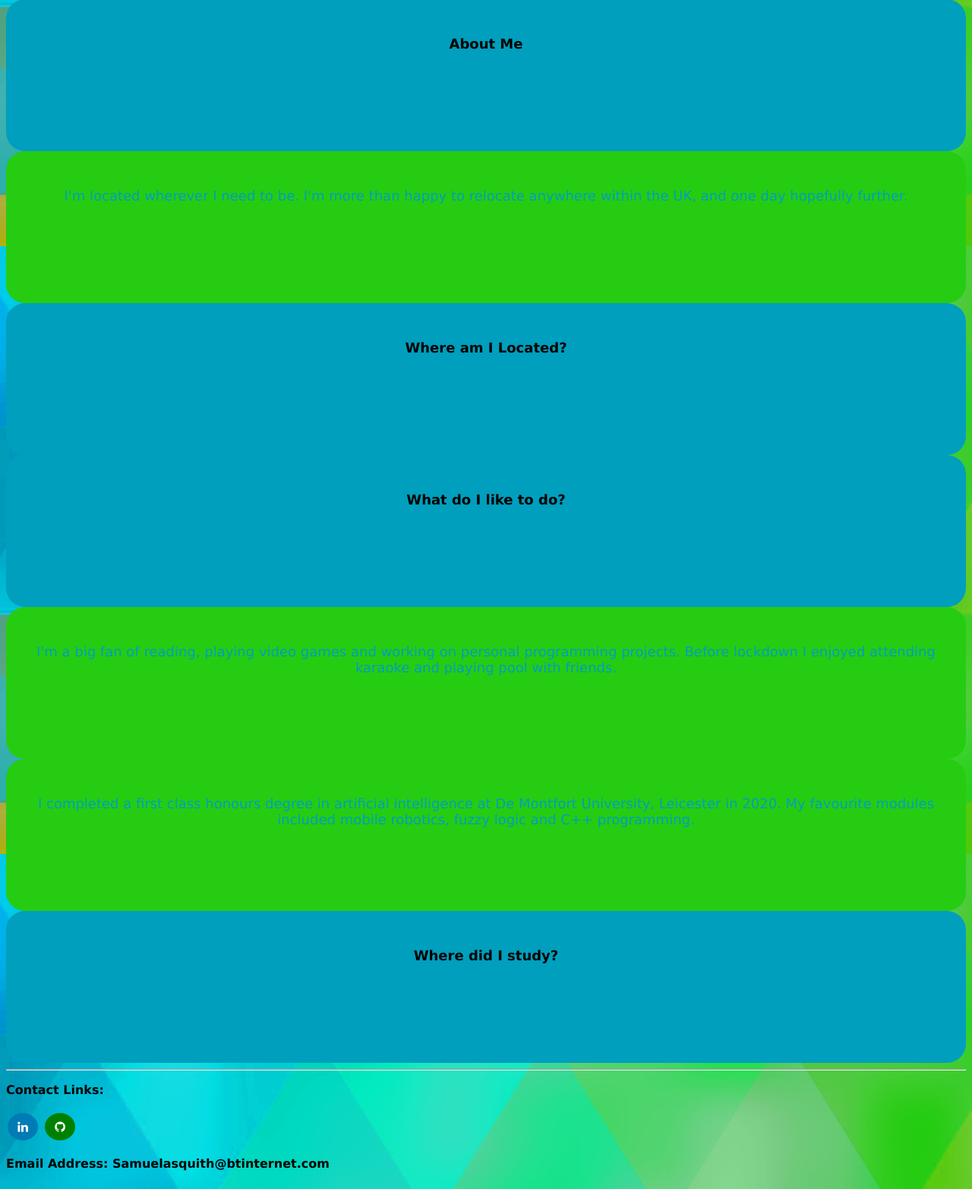
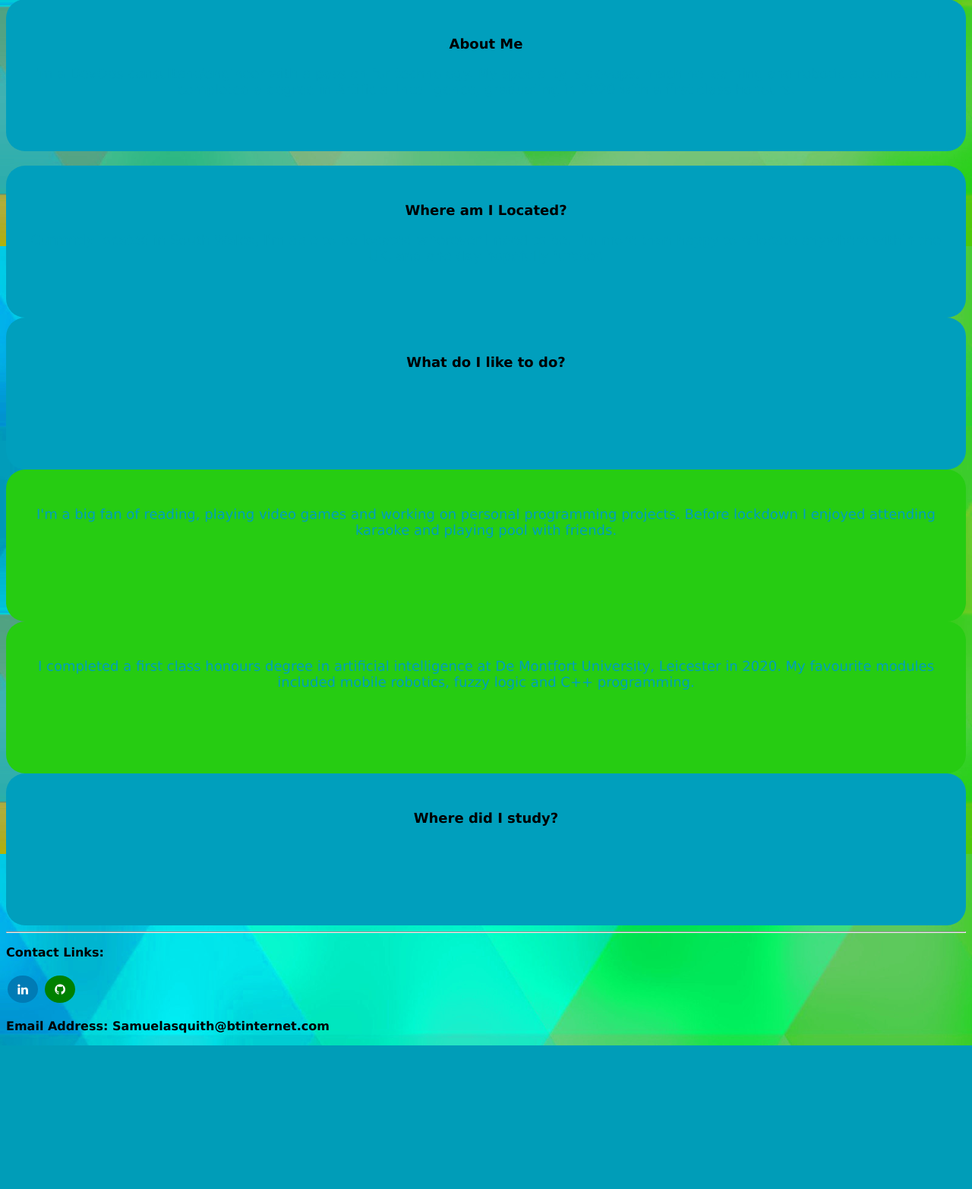
Before and after one commit to Sboncio/website, a Flask app: page / in a window 1280 px wide. Shown: the part 476-2041 px from the top of the page at 76% size. After the commit the page ends 1852 px from the top, so only its background shows below. Run offline with Flask 2, Linux system fonts and the light colour scheme.

Commit message:
Test formatting

```diff
--- a/app/application/templates/home.html
+++ b/app/application/templates/home.html
@@ -22,14 +22,15 @@
             2020 with a first class honours.
         </p>
         </div>
+    </div>
+    <br>
     <div class="clearfix">
-        <div class="box" style="background-color: rgb(38,204,18)">
-        <p>I'm located wherever I need to be. I'm more than happy to relocate
+        <div class="box">
+        <p><b>Where am I Located?</b></p>
+        <p>Currently located in South Wales, I'm able to be located
+            wherever I need to be. I'm more than happy to relocate
             anywhere within the UK, and one day hopefully further.
         </p>
-        </div>
-        <div class="box" style="background-color: rgb(0,159,189)">
-        <p><b>Where am I Located?</b></p>
         </div>
     </div>
     <div class="clearfix">
```
